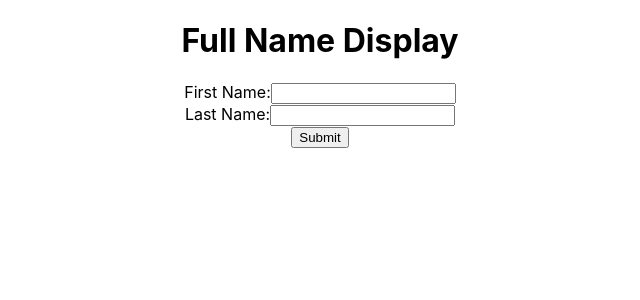
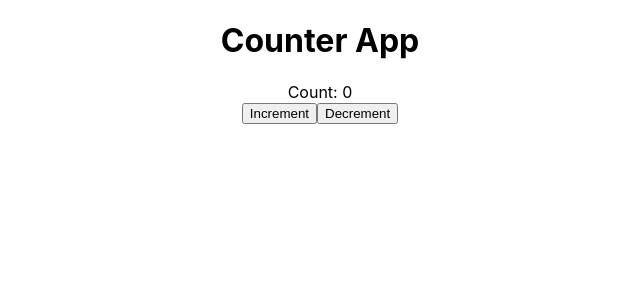
Before and after one commit to LakshmiPriya28121998/XDisplaynameRepo, a React (Create React App) app in the folder minibuildout1/: page / in a window 1280 px wide. Shown: the top 300 px of the page, without its empty margins (320-960 px from the left). Built offline with nearby package versions, Linux system fonts and the light colour scheme.

Commit message:
counterapp commit

```diff
--- a/minibuildout1/src/App.js
+++ b/minibuildout1/src/App.js
@@ -1,11 +1,13 @@
 import logo from './logo.svg';
 import './App.css';
 import Displayname from "./Displayname.js"
+import Counterapp from './Counterapp.js'
 
 function App() {
   return (
     <div className="App">
-      <Displayname />
+      {/* <Displayname /> */}
+      <Counterapp />
     </div>
   );
 }
--- /dev/null
+++ b/minibuildout1/src/Counterapp.js
@@ -0,0 +1,21 @@
+import {useState,useEffect} from 'react'
+
+export default function Displayname() {
+
+    const [count,setCount] = useState(0);
+
+    const handleinc = () => {
+        setCount(count+1);
+    }
+    const handledec = () => {
+        setCount(count-1);
+    }
+    return (
+        <div>
+            <h1>Counter App</h1>
+    <div>Count: {count}</div>
+    <button onClick={handleinc}>Increment</button>
+    <button onClick={handledec}>Decrement</button>
+        </div>
+    )
+}
```
